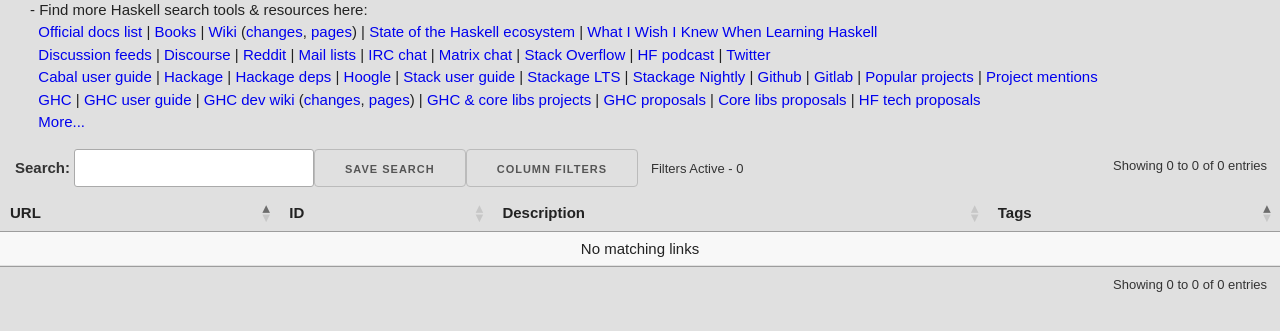
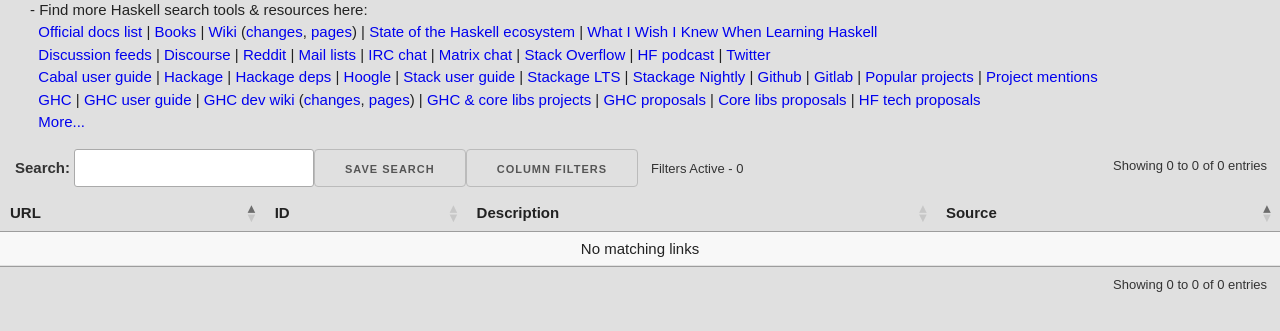
Before and after one commit to simonmichael/haskell-links, a PHP site: page / in a window 1280 px wide. Shown: the part 185-516 px from the top of the page. Run offline with PHP 8.4, Linux system fonts and the light colour scheme.

Commit message:
web: drop tags for now, just show the link source
Tagging is hard to do well, and a massive curation project nobody
has time for (related: https://news.ycombinator.com/item?id=31459103).
Simplify and refocus for now.

```diff
--- a/web/index.php
+++ b/web/index.php
@@ -240,7 +240,7 @@ function index() {
           <th>URL</th>
           <th>ID</th>
           <th>Description</th>
-          <th>Tags</th>
+          <th>Source</th>
         </tr>
       </thead>
       <tbody class="nojs">
@@ -256,10 +256,11 @@ foreach ($links as $r) {
           <td class='url'><a href='{$r[0]}'>{$r[0]}</a></td>
           <td class='id'>{$r[1]}</td>
           <td class='desc'>{$r[2]}</td>
-          <td class='tags'>"
-          . '<tt class=tag>' . join('</tt> <tt class=tag>', preg_split('/, */', $r[3])) . '</tt>' . "
+          <td class='source'>{$r[3]}</td>
         </tr>
         ";
+        // <td class='tags'>"
+        // . '<tt class=tag>' . join('</tt> <tt class=tag>', preg_split('/, */', $r[3])) . '</tt>' . "</td>
 }
 ?>
       </tbody>
--- a/web/lib.php
+++ b/web/lib.php
@@ -34,7 +34,7 @@ function label($label,$s) { return ($label?"$label: ":"").$s; }
  *
  * @param mixed    $obj         value to be logged. ActiveRecord objects are converted to hash form.
  * @param string   $label       label to prefix the value with.
- * @param string   $logfn       callable to use for logging. By default prints to stdout wrapped inside <pre> tags.
+ * @param string   $logfn       callable to use for logging. By default prints to stdout wrapped inside <pre>.
  * @return mixed                the same value that was logged
  */
 function d(
--- a/web/scripts.js
+++ b/web/scripts.js
@@ -65,7 +65,7 @@ $(document).ready( function () {
   // set up data table, https://datatables.net
   var table = $('table#links').DataTable({
     // https://datatables.net/manual/options
-    order: [[3,'asc'], [0,'asc']],  // initially sort by (first) tag then url
+    order: [[3,'asc'], [0,'asc']],  // initially sort by (first) source then url
     columns: [
       {
         className: 'url',
@@ -87,31 +87,34 @@ $(document).ready( function () {
         className: 'desc',
       },
       {
-        className: 'tags',
-        // can't seem to get this form working
-        // render: {
-        //   _: '[, ].data',
-        //   sp: '[].data',
-        // },
-        render: function(data, type, row) {
-          // data was comma-separated tag names
-          // var taglist = data.split(',').map((s) => '<tt class=tag>'+s.trim()+'</tt>');
-          // if (type==='sp')
-          //   return taglist;
+        className: 'source',
+      },
+      // {
+      //   className: 'tags',
+      //   // can't seem to get this form working
+      //   // render: {
+      //   //   _: '[, ].data',
+      //   //   sp: '[].data',
+      //   // },
+      //   render: function(data, type, row) {
+      //     // data was comma-separated tag names
+      //     // var taglist = data.split(',').map((s) => '<tt class=tag>'+s.trim()+'</tt>');
+      //     // if (type==='sp')
+      //     //   return taglist;
 
-          // data is a space-separated list of <tt>-wrapped tags (for no-js).
-          if (type==='sp') {
-            // For the search pane, AKA column filter, extract the list of tag values
-            return Array.from(data.matchAll(/>(.*?)<\/tt>/g), m => {return m[1]});
-          }
-          else
-            // The htmlised form is ok for all other uses
-            return data.split('/(, *| +)/').join(' ');
-        },
-        searchPanes: {
-          orthogonal: 'sp'
-        }
-      },
+      //     // data is a space-separated list of <tt>-wrapped tags (for no-js).
+      //     if (type==='sp') {
+      //       // For the search pane, AKA column filter, extract the list of tag values
+      //       return Array.from(data.matchAll(/>(.*?)<\/tt>/g), m => {return m[1]});
+      //     }
+      //     else
+      //       // The htmlised form is ok for all other uses
+      //       return data.split('/(, *| +)/').join(' ');
+      //   },
+      //   searchPanes: {
+      //     orthogonal: 'sp'
+      //   }
+      // },
     ],
     fixedHeader: true,
     language: {
@@ -135,7 +138,7 @@ $(document).ready( function () {
     // lengthMenu: [100,200,500,'All'],
     colReorder: true,
     // rowGroup: {
-    //   dataSrc: 'tags',
+    //   dataSrc: 'source',
     // },
     // stateSave: true,
   });
--- a/web/styles.css
+++ b/web/styles.css
@@ -128,9 +128,11 @@ td.url {
 }
 /* td.desc {
 } */
-td.tags {
+/* td.tags {
   font-size:small;
-  /* font-family:monospace; */
+} */
+td.source {
+  font-size:small;
 }
 .tag {
   white-space: nowrap;
```
